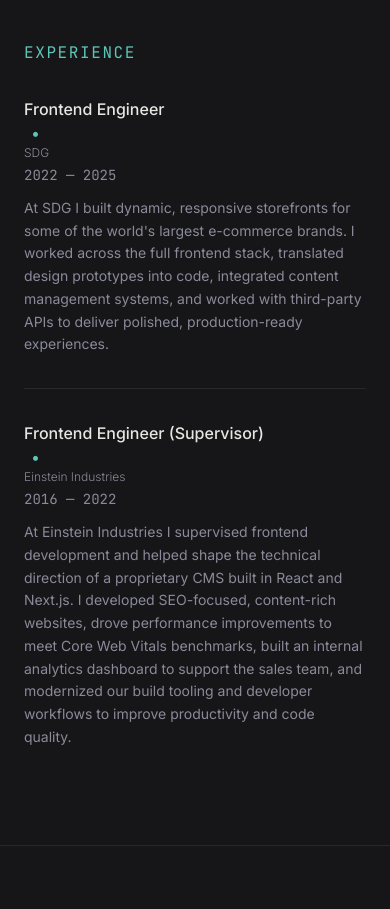
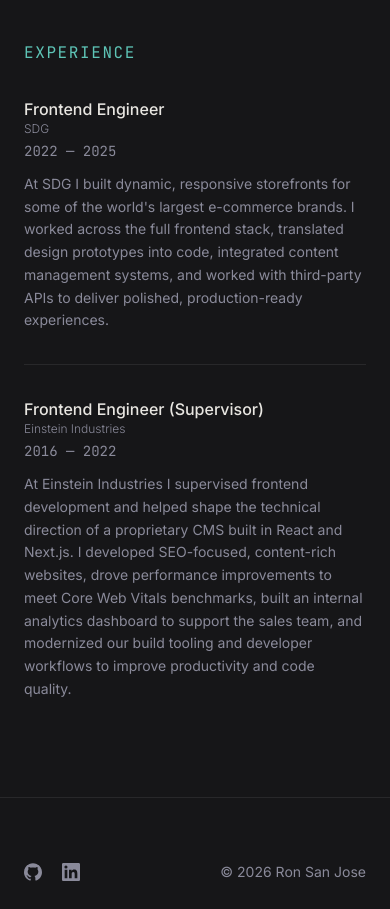
Before and after one commit to ronsj/ronsj.dev-2026, a Next.js app: page / in a window 390 px wide. Shown: the part 3200-4109 px from the top of the page. Built offline with nearby package versions, Linux system fonts and the light colour scheme.

Commit message:
Hide bullet point on mobile

```diff
--- a/components/experience-section.tsx
+++ b/components/experience-section.tsx
@@ -19,7 +19,7 @@ export function ExperienceSection() {
               <div className="flex flex-col gap-1 lg:flex-row lg:items-start lg:justify-between">
                 <h3 className="text-site-heading flex flex-col font-sans text-base font-medium lg:flex-row lg:items-baseline">
                   <span>{role.title}</span>
-                  <span className="text-site-accent px-2 font-extrabold sm:hidden lg:inline">
+                  <span className="text-site-accent hidden px-2 font-extrabold lg:inline">
                     &bull;
                   </span>
                   {role.companyUrl ? (
```
